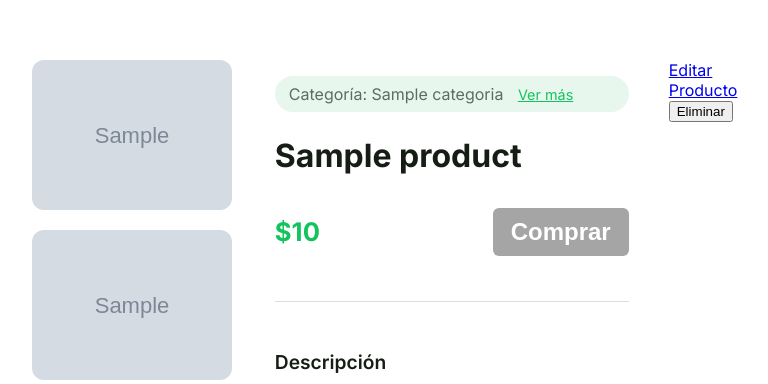
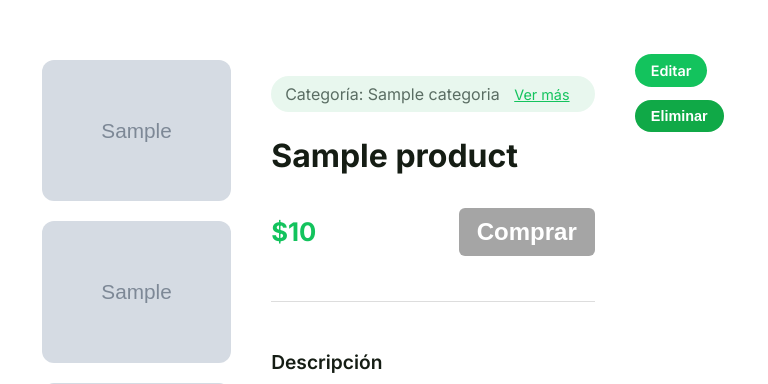
Before and after one commit to DCC-CC4401/2025-1-CC4401-grupo-12, a Django app: page /product/1/ in a window 1280 px wide. Shown: the part 196-580 px from the top of the page, without its empty margins (257-1025 px from the left). Run offline with Django 3.2, Linux system fonts and the light colour scheme; a user stored in the database is signed in; tables that the repository leaves empty hold one stand-in row (values such as "Sample post"); grey boxes marked "Sample" are stand-in pictures; some web fonts are replaced.

Commit message:
feat: Cambio CSS style_product para colocar estilo a botón Editar y Eliminar

```diff
--- a/vendelia/marketplace/static/styles_product.css
+++ b/vendelia/marketplace/static/styles_product.css
@@ -222,3 +222,26 @@
         flex: 1 1 100%;
     }
 }
+
+.btn-delete-product{
+    background-color: #10a947;
+    color: white;
+    font-weight: bold;
+    padding: 8px 16px;
+    border: none;
+    border-radius: 999px;
+    cursor: pointer;
+    transition: all 0.2s ease;
+    display: inline-flex;
+    align-items: center;
+    gap: 8px;
+    margin-top: 20px;
+    font-weight: 600;
+    font-size: 0.9rem;
+    text-align: center;
+}
+
+.btn-delete-product:hover{
+    background-color: #ff1a1d;
+    transform: translateY(-1px);
+}
--- a/vendelia/marketplace/templates/marketplace/product_detail.html
+++ b/vendelia/marketplace/templates/marketplace/product_detail.html
@@ -64,12 +64,11 @@ Vendelia | {{ product.product_name }}
 
     {% if user.is_authenticated and product.owner == request.user %}
     <div class="product-detail-action">
-        <a href="{% url 'edit_product' product.id %}" class="product-edit-button">
-            <i class="fas fa-edit"></i> Editar Producto
+        <a href="{% url 'edit_product' product.id %}" class="btn-edit-listing"> Editar </a>
         </a>
         <form method="post" action="{% url 'delete_product' product.id %}" class="delete-form">
             {% csrf_token %}
-            <button type="submit" class="product-delete-button"> Eliminar </button>
+            <button type="submit" class="btn-delete-product"> Eliminar </button>
         </div>
     {% endif %}
 
```
Also changed, not shown: vendelia/marketplace/migrations/0001_initial.py.
